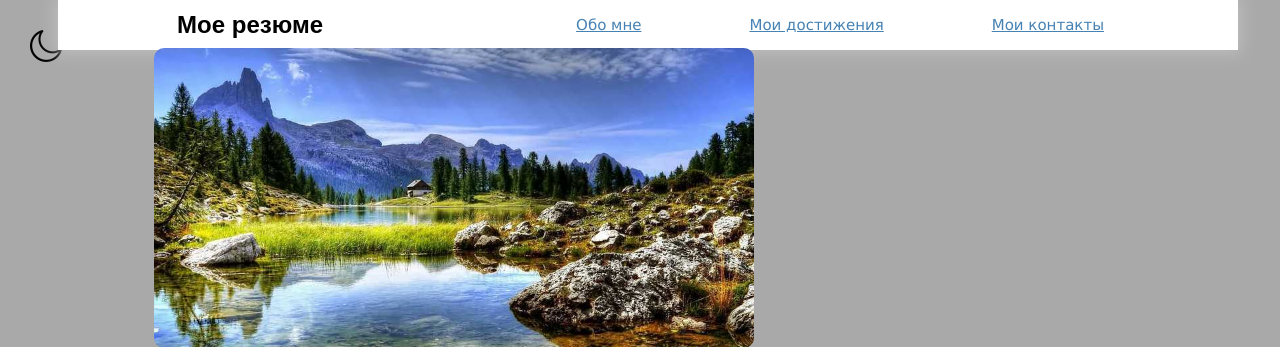
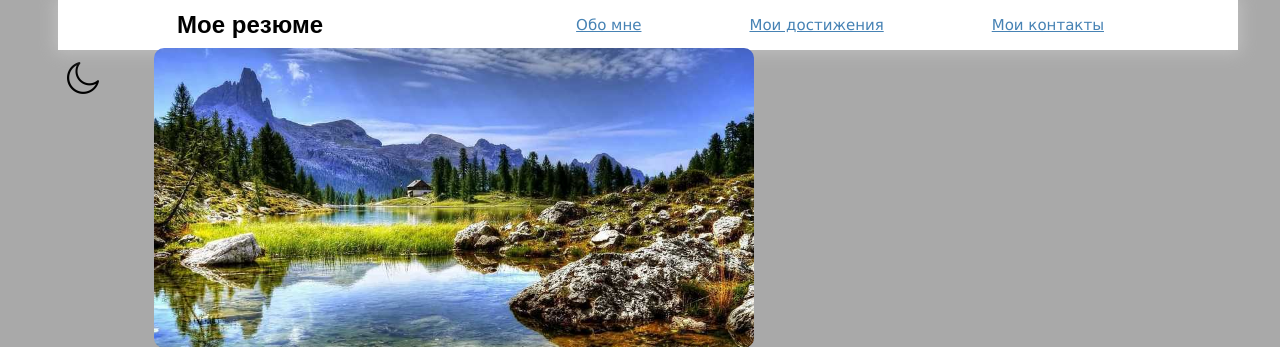
Before and after one commit to Mauc777/SeminarHomeWork, a PHP site: page / in a window 1280 px wide. Shown: the top 347 px of the page. Run offline with PHP 8.4, Linux system fonts and the light colour scheme; some web fonts are replaced.

Commit message:
Поправлен код в css для кнопки ТЕМА

```diff
--- a/ДЗ_к_Семинару3/css/style.css
+++ b/ДЗ_к_Семинару3/css/style.css
@@ -127,8 +127,8 @@ li{
 
 #toggle-theme-btn {
 	position: absolute;
-	top: 20px;
-	left: 20px;
+	top: 52px;
+	left: 57px;
 	border: none;
 	background-color: transparent;
 	cursor: pointer;
```
